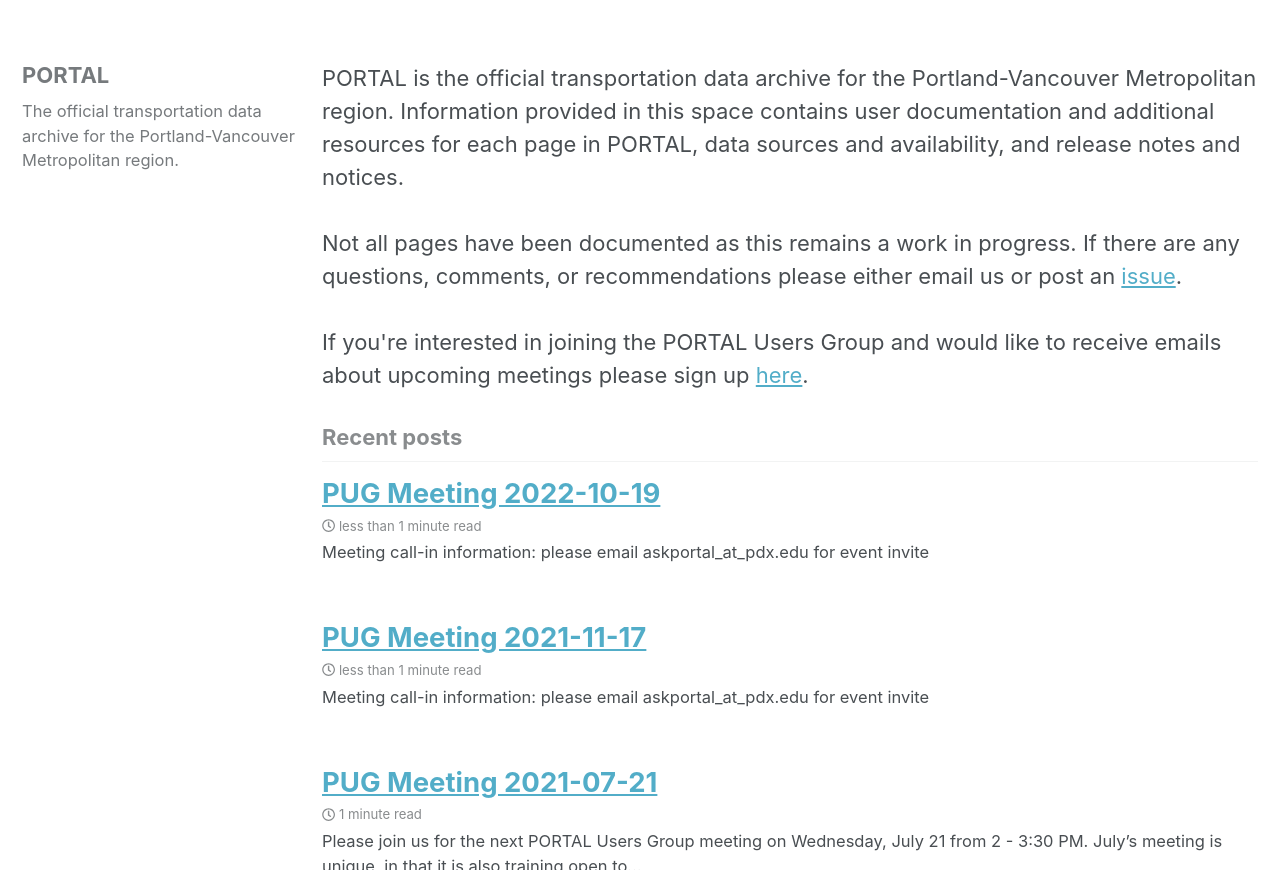
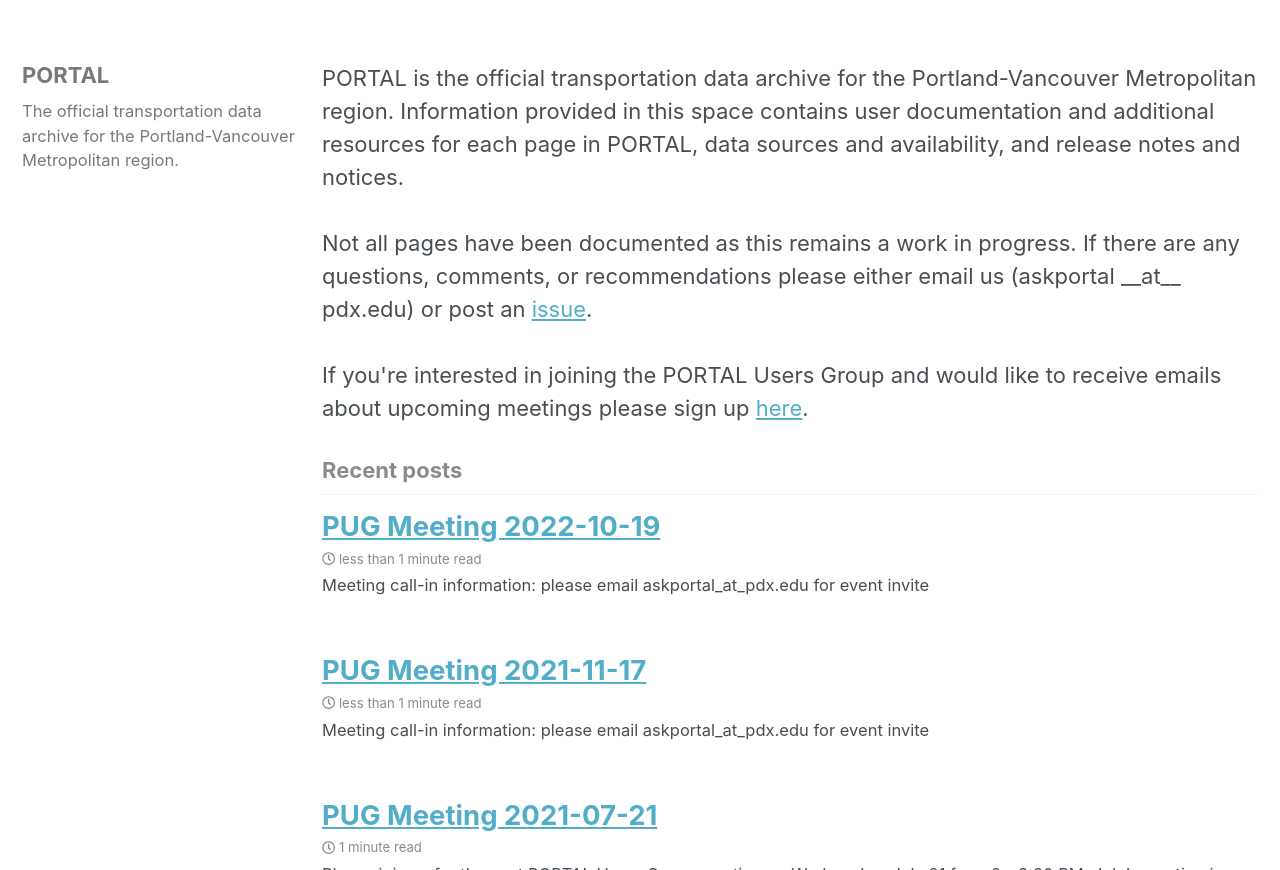
Before and after one commit to adus/portal-documentation, a Jekyll site: the page built from index.html, in a window 1280 px wide and 900 px high, scrolled down 313 px, cut to the strip 30-900 px from the top of the window. Built offline with Jekyll 4.4.1, drawn with Linux system fonts in a browser that asks for light colours; nearby versions of some CDN libraries; the list of posts is cut into pages by our own code.

Commit message:
Update index.html

```diff
--- a/index.html
+++ b/index.html
@@ -7,7 +7,7 @@
 PORTAL is the official transportation data archive for the Portland-Vancouver Metropolitan region. Information provided in this space contains user documentation and additional resources for each page in PORTAL, data sources and availability, and release notes and notices.
 <br>
 <br>
-Not all pages have been documented as this remains a work in progress. If there are any questions, comments, or recommendations please either email us or post an <a href="https://github.com/adus/portal-documentation/issues">issue</a>.
+Not all pages have been documented as this remains a work in progress. If there are any questions, comments, or recommendations please either email us (askportal __at__ pdx.edu) or post an <a href="https://github.com/adus/portal-documentation/issues">issue</a>.
 <br>
 <br>
 If you're interested in joining the PORTAL Users Group and would like to receive emails about upcoming meetings please sign up <a href="https://share.hsforms.com/1RAfypg6SRDOl3DWUaYgvNw4bv60">here</a>.
```
